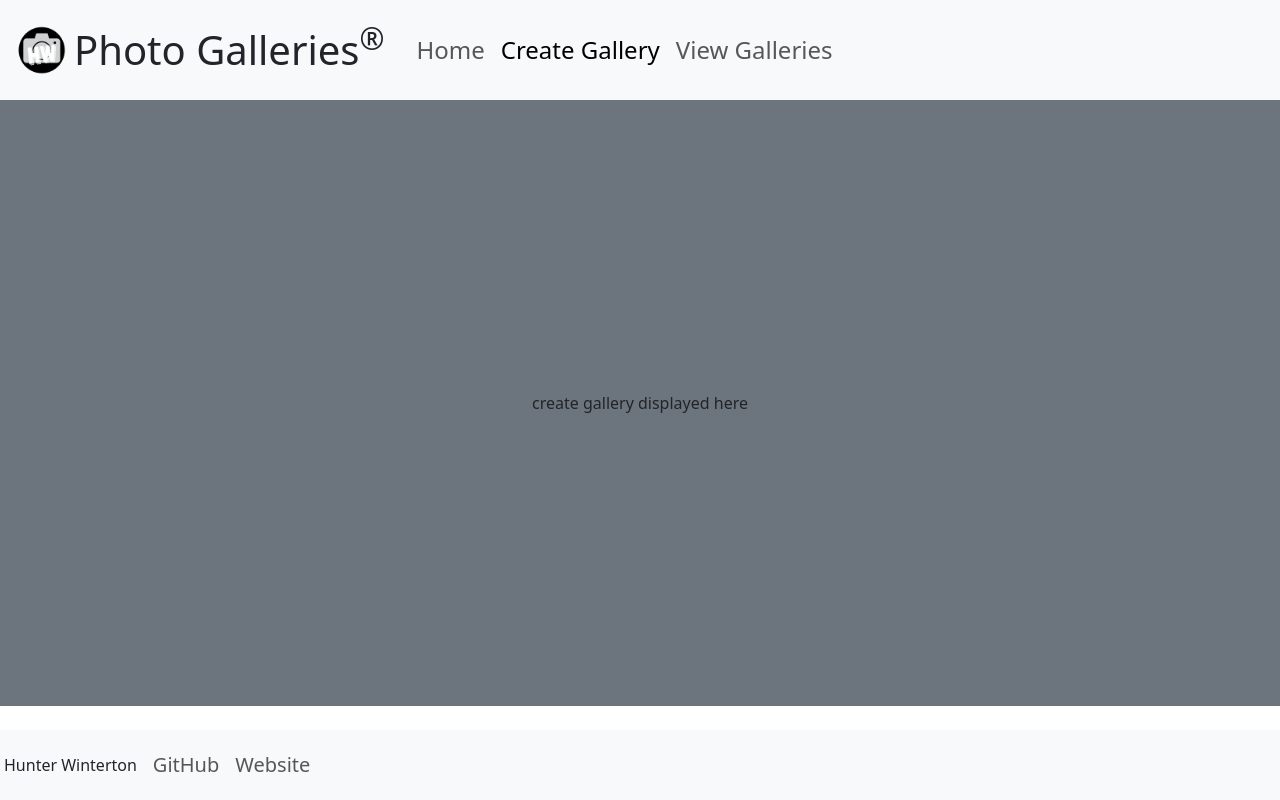
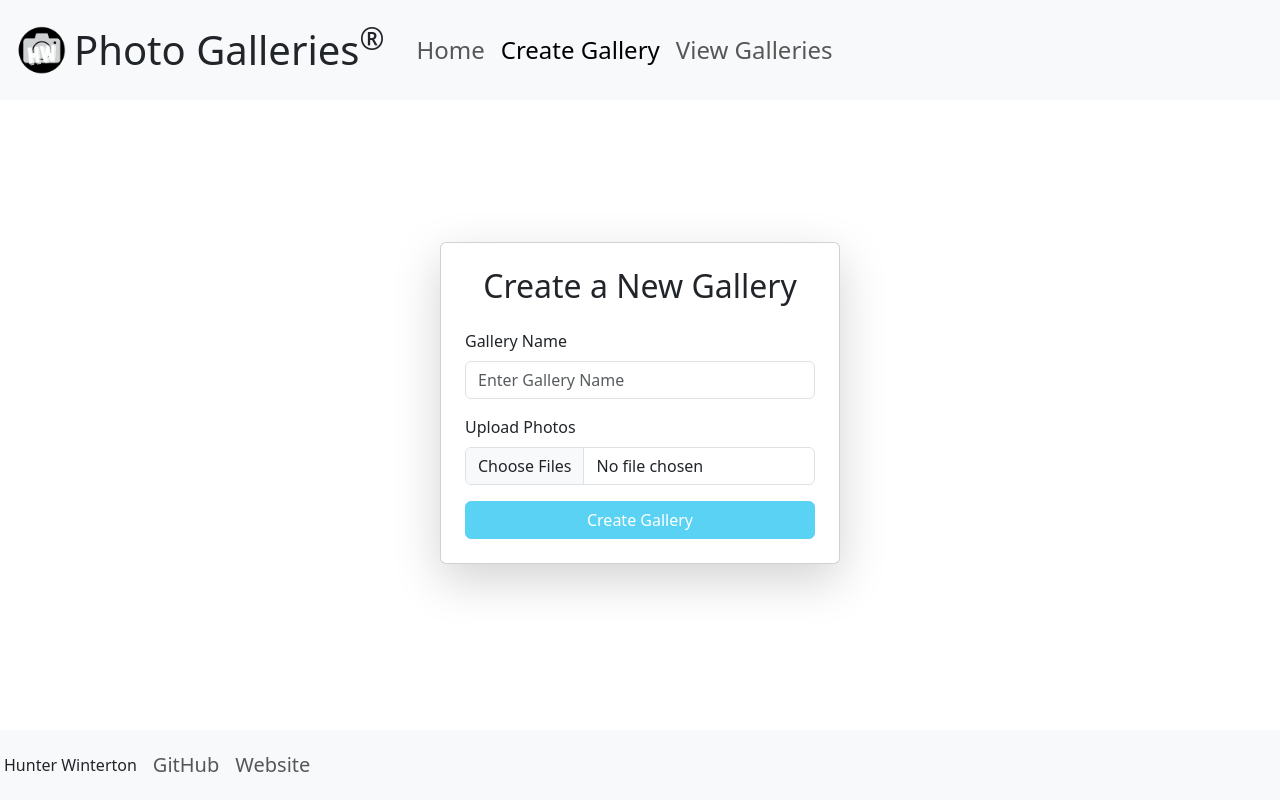
Before and after one commit to hunterwinterton/startup, a React (Vite) app: page /create in a window 1280 px wide. Built offline with nearby package versions, Linux system fonts and the light colour scheme.

Commit message:
create gallery page

```diff
--- a/src/create_gallery/create_gallery.jsx
+++ b/src/create_gallery/create_gallery.jsx
@@ -2,8 +2,40 @@ import React from "react";
 
 export function Create_Gallery() {
 	return (
-		<main className="container-fluid bg-secondary text-center">
-			<div>create gallery displayed here</div>
+		<main className="d-flex justify-content-center align-items-center vh-100">
+			<div className="card p-4 shadow-lg" style={{ maxWidth: '400px', width: '100%' }}>
+				<h2 className="text-center mb-4">Create a New Gallery</h2>
+				<form method="get" action="view_galleries.html">
+					<div className="mb-3">
+						<label htmlFor="galleryName" className="form-label">
+							Gallery Name
+						</label>
+						<input
+							type="text"
+							id="galleryName"
+							className="form-control"
+							placeholder="Enter Gallery Name"
+							required
+						/>
+					</div>
+					<div className="mb-3">
+						<label htmlFor="uploadPhotos" className="form-label">
+							Upload Photos
+						</label>
+						<input
+							type="file"
+							id="uploadPhotos"
+							className="form-control"
+							multiple
+						/>
+					</div>
+					<div className="d-grid gap-2">
+						<button type="submit" className="btn btn-primary">
+							Create Gallery
+						</button>
+					</div>
+				</form>
+			</div>
 		</main>
 	);
 }
```
